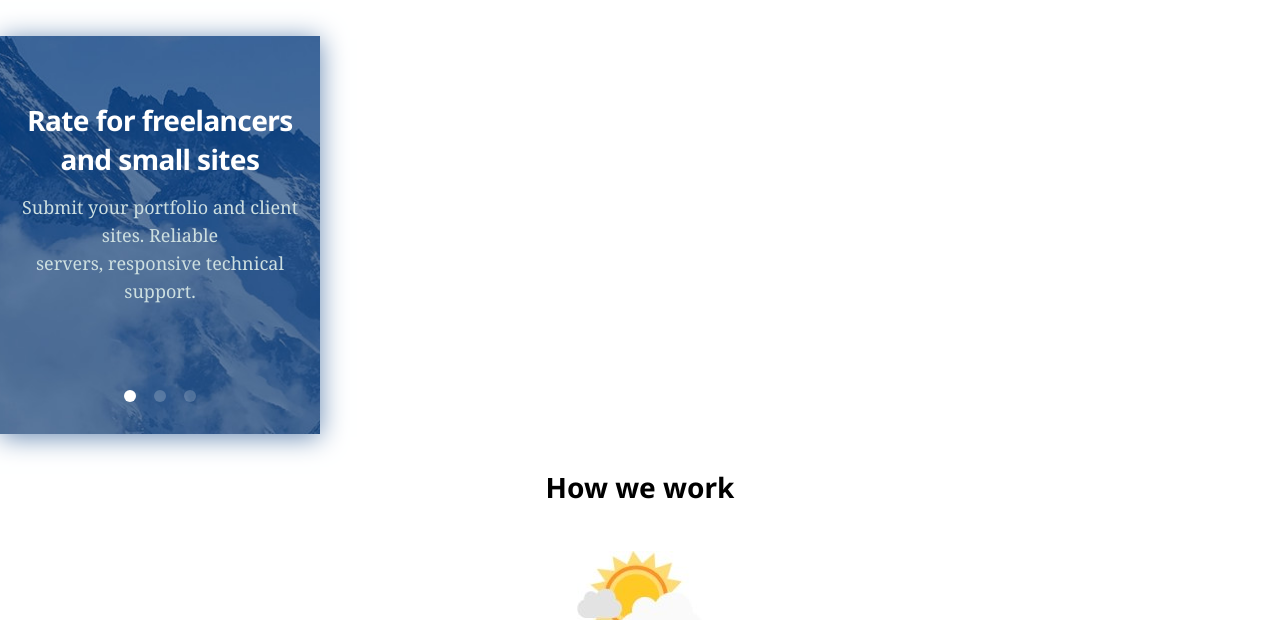
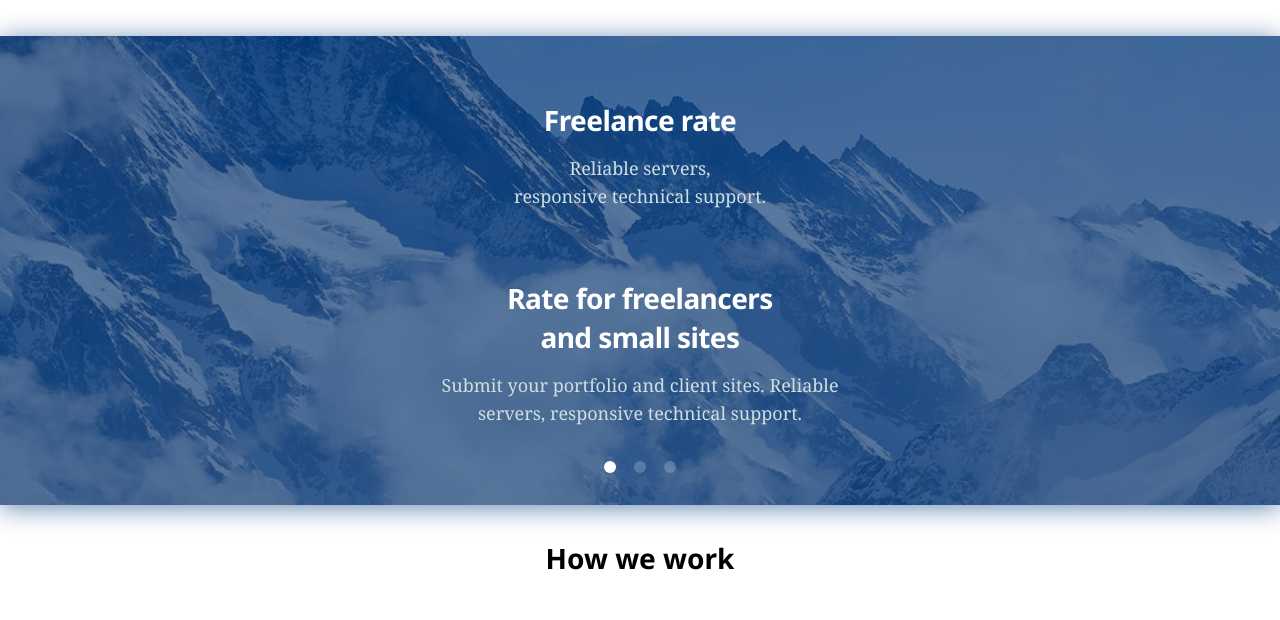
Before and after one commit to enterkvas/dz_10_Apollo_grid, a plain HTML site: page index.html in a window 1280 px wide. Shown: the part 163-783 px from the top of the page. Drawn offline with nearby package versions, Linux system fonts and the light colour scheme; a web font is replaced by a local one.

Commit message:
The 320 size is completed_1

```diff
--- a/css/base/base.css
+++ b/css/base/base.css
@@ -1,44 +1,29 @@
 html,
 body {
-   margin: 0px 0px 0px 0px;
-   height: 100%;
+   min-width: 320px;
+   min-height: 100vh;
+   font-family: 'Noto Sans', serif, sans-serif;
+   font-size: var(--fz);
    line-height: 1;
-   font-size: 14px;
-   font-family: 'Noto Sans', serif, sans-serif;
 }
-
 /* ------------------------ */
 @media (min-width: 320px) {
-   .visible-mobile {
-      display: grid;
-   }
-
-   .visible-tablet {
-      display: none;
-   }
+   .visible-mobile {display: grid;}
+   .visible-tablet {display: none;}
 }
-
 @media (min-width: 768px) {
-   .visible-tablet {
-      display: grid;
-   }
-
-   .visible-mobile {
-      display: none;
-   }
+   .visible-tablet {display: grid;}
+   .visible-mobile {display: none;}
 }
-
+/* --------------------------------- */
 .text {
    color: var(--gray);
    font-size: var(--fz);
    line-height: var(--lh14);
    letter-spacing: 0.3px;
 }
-
 /* --------------------------------------- */
-._ibg {
-   position: relative;
-}
+._ibg {position: relative;}
 
 ._ibg img {
    position: absolute;
--- a/css/blocks/blocks.css
+++ b/css/blocks/blocks.css
@@ -1,9 +1,12 @@
 .wrapper {
    min-height: 100%;
    overflow: hidden;
+
    display: grid;
    grid-template-rows: auto 1fr auto;
 }
+
+.header, .main {width: 100vw;}
 
 ._container {
    max-width: 1170px;
--- a/css/sections/navigation.css
+++ b/css/sections/navigation.css
@@ -80,6 +80,7 @@
 }
 
 .menu__list {
+   display: none;
    position: relative;
    top: 0;
    left: -150%;
@@ -90,6 +91,7 @@
 }
 
 .menu__list._active {
+   display: block;
    left: 0;
 }
 
--- a/css/sections/slider.css
+++ b/css/sections/slider.css
@@ -1,5 +1,4 @@
 .slider {
-   max-width: 320px;
    position: relative;
    padding-top: 65px;
    padding-bottom: 9px;
@@ -20,6 +19,10 @@
 
 .slider-swiper__col {
    text-align: center;
+}
+
+.visible-mobile {
+   display: grid;
 }
 
 .slider-swiper__title {
--- a/index.html
+++ b/index.html
@@ -58,13 +58,13 @@
          </div>
          <!-- / Logo  -->
       </header>
-      <main>
+      <main class="main">
          <!-- Slider -->
          <div class="slider">
             <div class="slider__img _ibg">
                <img src="img/bg/slider-bg.jpg" alt="background image">
             </div>
-            <div class="slider-container _container">
+            <div class="slider__container _container">
                <!-- Slider Swiper -->
                <div class="slider-swiper swiper">
                   <!-- Mandatory shell -->
--- a/js/script.js
+++ b/js/script.js
@@ -3,13 +3,7 @@
 const nav = document.querySelector('.navigation'),
       iconBurger = document.querySelector('.navigation__toggle-button'),
       navList = document.querySelector('.menu__list');
-      // menuDesk = document.querySelector('.navigation__desktop');
-      // menuDesktop = document.getElementById('desktopMenu');
-      // menuDesktop.style.display = 'none';
 iconBurger.addEventListener("click", function(e){
-   // document.addEventListener("DOMContentLoaded", ready);
-   // menuDesktop.style.display = '';
-   // menuDesk.classList.toggle('_visib');
    iconBurger.classList.toggle('_active');
    navList.classList.toggle('_active');
    nav.classList.toggle('navigation--navy-blue');
@@ -54,10 +48,10 @@ if (menuLinks.length > 0) {
 //==================================
 // Инициализация Swiper:
 const swiper = new Swiper('.slider-swiper', {
-	// navigation: {
-	// 	nextEl: '.swiper-button-next',
-	// 	prevEl: '.swiper-button-prev'
-	// },
+	navigation: {
+		nextEl: '.swiper-button-next',
+		prevEl: '.swiper-button-prev'
+	},
 	// Пагинация:
 	pagination: {el: '.swiper-pagination',
 	//Буллеты:
```
